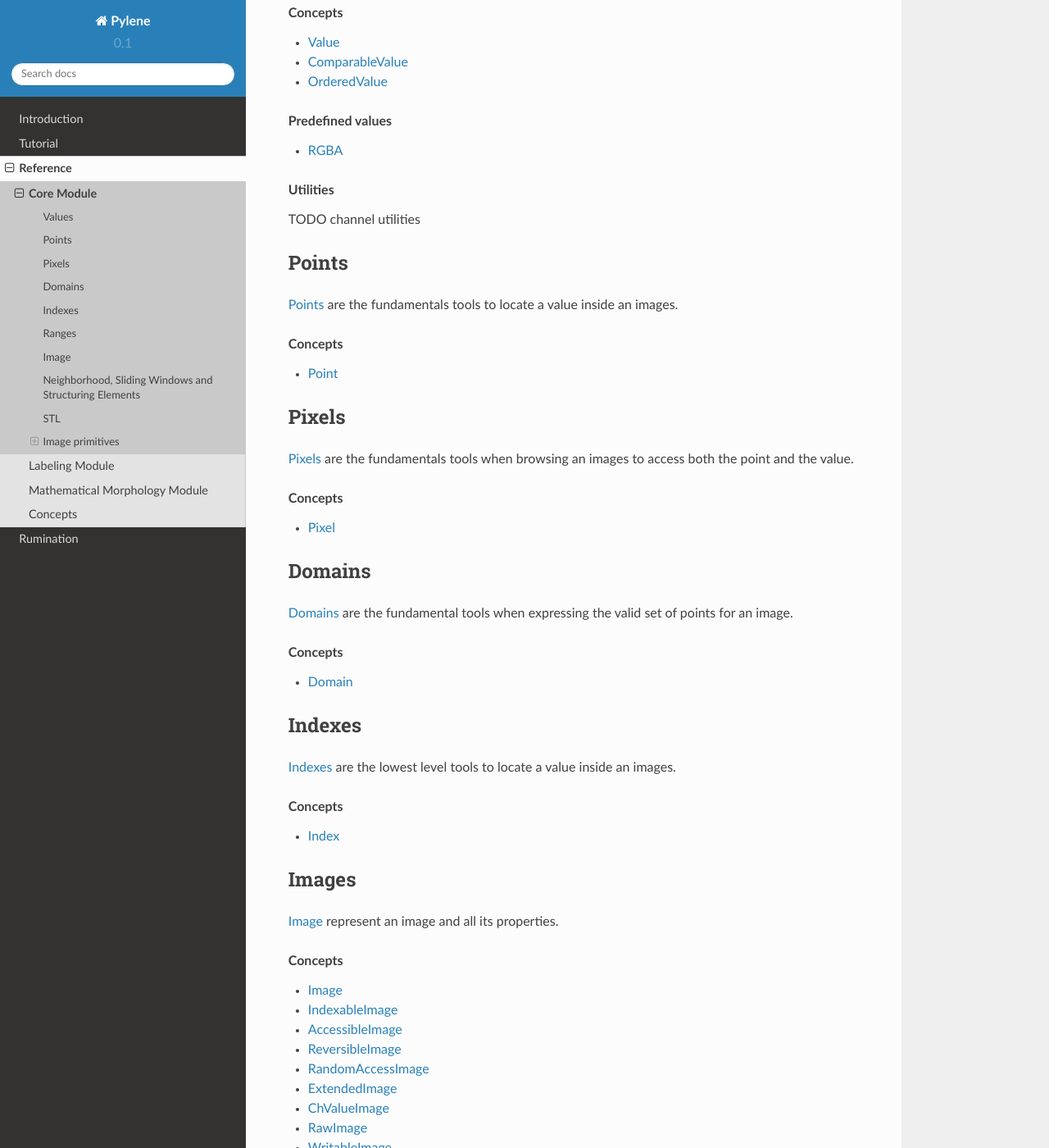
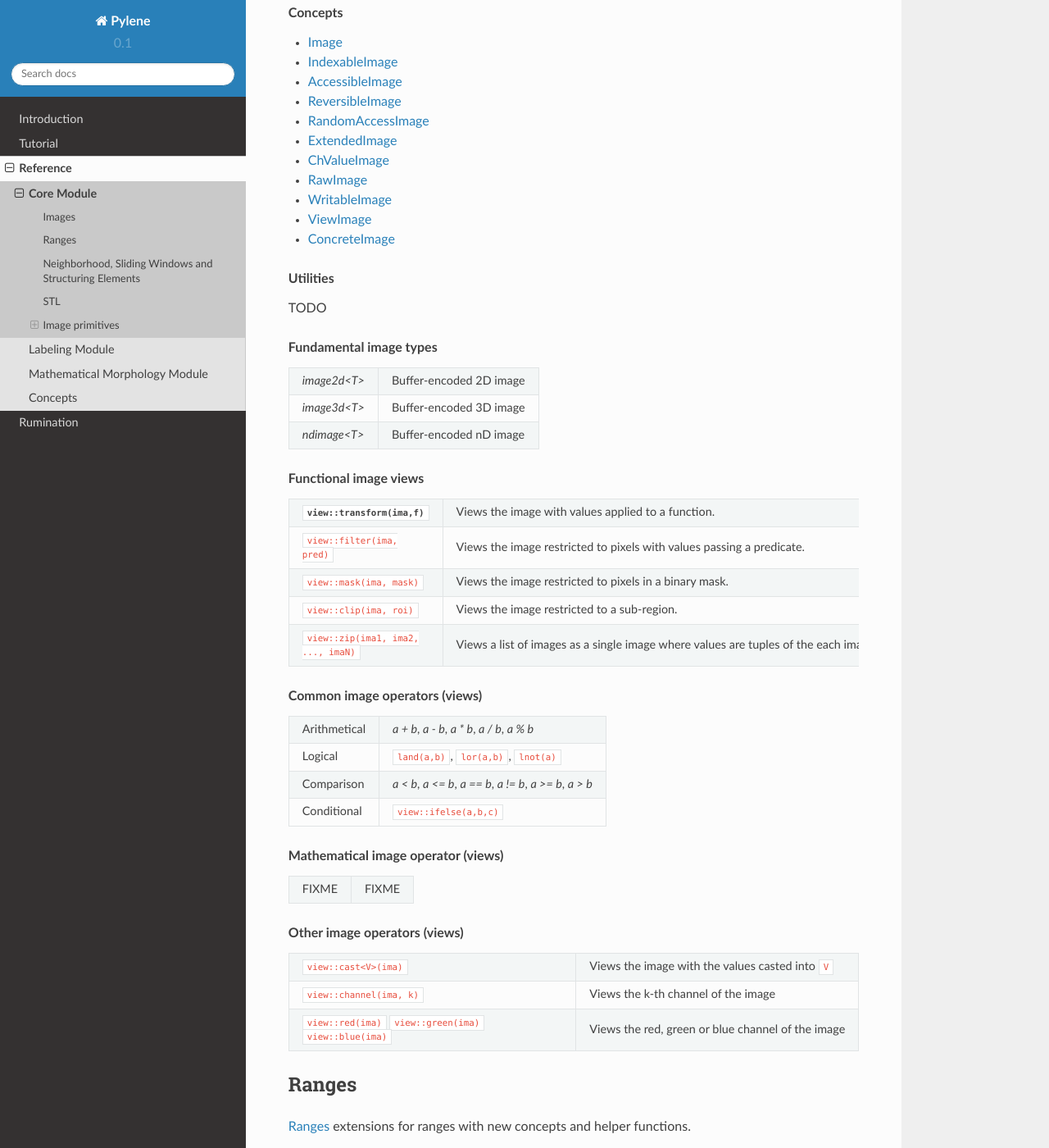
Before and after one commit to GerHobbelt/pylene, a Sphinx documentation site: the page built from doc/source/core.rst, in a window 1280 px wide and 1400 px high, scrolled down 260 px. Shown: the whole window at 82% size. Built offline with Sphinx 7.4.7 and the Read the Docs theme 2.0.0, drawn with Linux system fonts in a browser that asks for light colours; some of the changed text lies outside the part shown.

Commit message:
Start documentation of views.

```diff
--- a/doc/source/core.rst
+++ b/doc/source/core.rst
@@ -7,104 +7,16 @@ Core Module
 .. toctree::
    :hidden:
 
-   core/values
-   core/points
-   core/pixels
-   core/domains
-   core/indexes
+
+   core/images
    core/ranges
-   core/images
    core/neighborhood
    core/stl
 
 
 
 
-.. raw:: html
 
-         <h2>Values</h2>
-
-
-:doc:`core/values` are the fundamentals tools to model values held by images.
-
-
-.. topic:: Concepts
-
-   * :ref:`Value <concept-values-Value>`
-   * :ref:`ComparableValue <concept-values-ComparableValue>`
-   * :ref:`OrderedValue <concept-values-OrderedValue>`
-
-.. topic:: Predefined values
-
-   * :doc:`core/values/rgba`
-
-.. topic:: Utilities
-
-   TODO channel utilities
-..   * :cpp:func:`is_multichannel`
-..   * :cpp:func:`dynamic_channel_get`
-..   * :cpp:func:`dynamic_channel_size`
-..   * :cpp:func:`static_channel_get`
-..   * :cpp:func:`static_channel_size`
-
-
-
-.. raw:: html
-
-         <h2>Points</h2>
-
-
-:doc:`core/points` are the fundamentals tools to locate a value inside an images.
-
-
-.. topic:: Concepts
-
-   * :ref:`Point <concept-points-Point>`
-
-
-
-
-.. raw:: html
-
-         <h2>Pixels</h2>
-
-
-:doc:`core/pixels` are the fundamentals tools when browsing an images to access both the point and the value.
-
-
-.. topic:: Concepts
-
-   * :ref:`Pixel <concept-pixels-Pixel>`
-
-
-
-
-.. raw:: html
-
-         <h2>Domains</h2>
-
-
-:doc:`core/domains` are the fundamental tools when expressing the valid set of points for an image.
-
-
-.. topic:: Concepts
-
-   * :ref:`Domain <concept-domains-Domain>`
-
-
-
-
-.. raw:: html
-
-         <h2>Indexes</h2>
-
-
-:doc:`core/indexes` are the lowest level tools to locate a value inside an images.
-
-
-.. topic:: Concepts
-
-   * :ref:`Index <concept-indexes-Index>`
 
 
 
@@ -114,7 +26,8 @@ Core Module
          <h2>Images</h2>
 
 
-:doc:`core/images` represent an image and all its properties.
+See :doc:`core/images` for a description of the image concepts and image basics.
+
 
 
 .. topic:: Concepts
@@ -136,11 +49,69 @@ Core Module
 
    TODO
 
-.. topic:: Images
+.. topic:: Fundamental image types
 
-   * :doc:`core/images/ndimage`
+  +--------------+-------------------------+
+  | `image2d<T>` | Buffer-encoded 2D image |
+  +--------------+-------------------------+
+  | `image3d<T>` | Buffer-encoded 3D image |
+  +--------------+-------------------------+
+  | `ndimage<T>` | Buffer-encoded nD image |
+  +--------------+-------------------------+
+
+.. topic:: Functional image views
+
+  .. table::
+    :widths: auto
+
+    +-----------------------------------------------------------+--------------------------------------------------------------------------------------------+
+    | :cpp:func:`view::transform(ima,f) <mln::view::transform>` | Views the image with values applied to a function.                                         |
+    +-----------------------------------------------------------+--------------------------------------------------------------------------------------------+
+    | ``view::filter(ima, pred)``                               | Views the image restricted to pixels with values passing a predicate.                      |
+    +-----------------------------------------------------------+--------------------------------------------------------------------------------------------+
+    | ``view::mask(ima, mask)``                                 | Views the image restricted to pixels in a binary mask.                                     |
+    +-----------------------------------------------------------+--------------------------------------------------------------------------------------------+
+    | ``view::clip(ima, roi)``                                  | Views the image restricted to a sub-region.                                                |
+    +-----------------------------------------------------------+--------------------------------------------------------------------------------------------+
+    | ``view::zip(ima1, ima2, ..., imaN)``                      | Views a list of images as a single image where values are tuples of the each image values. |
+    +-----------------------------------------------------------+--------------------------------------------------------------------------------------------+
+
+.. topic:: Common image operators (views)
+
+  .. table::
+    :widths: auto
+
+    +--------------+-----------------------------------------------------------+
+    | Arithmetical | `a + b`, `a - b`, `a * b`, `a / b`, `a % b`               |
+    +--------------+-----------------------------------------------------------+
+    | Logical      | ``land(a,b)``, ``lor(a,b)``, ``lnot(a)``                  |
+    +--------------+-----------------------------------------------------------+
+    | Comparison   | `a < b`, `a <= b`, `a == b`, `a != b`, `a >= b`, `a > b`  |
+    +--------------+-----------------------------------------------------------+
+    | Conditional  | ``view::ifelse(a,b,c)``                                   |
+    +--------------+-----------------------------------------------------------+
 
 
+.. topic:: Mathematical image operator (views)
+
+  +-------+-------+
+  | FIXME | FIXME |
+  +-------+-------+
+
+.. topic:: Other image operators (views)
+
+  .. table::
+    :widths: auto
+
+    +---------------------------+---------------------------------------------------+
+    | ``view::cast<V>(ima)``    | Views the image with the values casted into ``V`` |
+    +---------------------------+---------------------------------------------------+
+    | ``view::channel(ima, k)`` | Views the k-th channel of the image               |
+    +---------------------------+---------------------------------------------------+
+    | ``view::red(ima)``        |                                                   |
+    | ``view::green(ima)``      |                                                   |
+    | ``view::blue(ima)``       | Views the red, green or blue channel of the image |
+    +---------------------------+---------------------------------------------------+
 
 
 .. raw:: html
@@ -205,13 +176,17 @@ Image primitives
 .. toctree::
     :hidden:
 
+    core/algorithm/accumulate
+    core/algorithm/all_any_none_of
+    core/algorithm/clone
+    core/algorithm/copy
     core/algorithm/fill
-    core/algorithm/copy
+    core/algorithm/foreach
+    core/algorithm/generate
+    core/algorithm/iota
     core/algorithm/paste
+    core/algorithm/sort
     core/algorithm/transform
-    core/algorithm/iota
-    core/algorithm/accumulate
-    core/algorithm/generate
 
 Fundamental primitives for basic image manipulation. Those are grouped by:
 
```
Also changed, not shown: doc/source/core/images.rst (+100 -3 lines), doc/source/core/view/transform.rst (added, +92 -0 lines).
